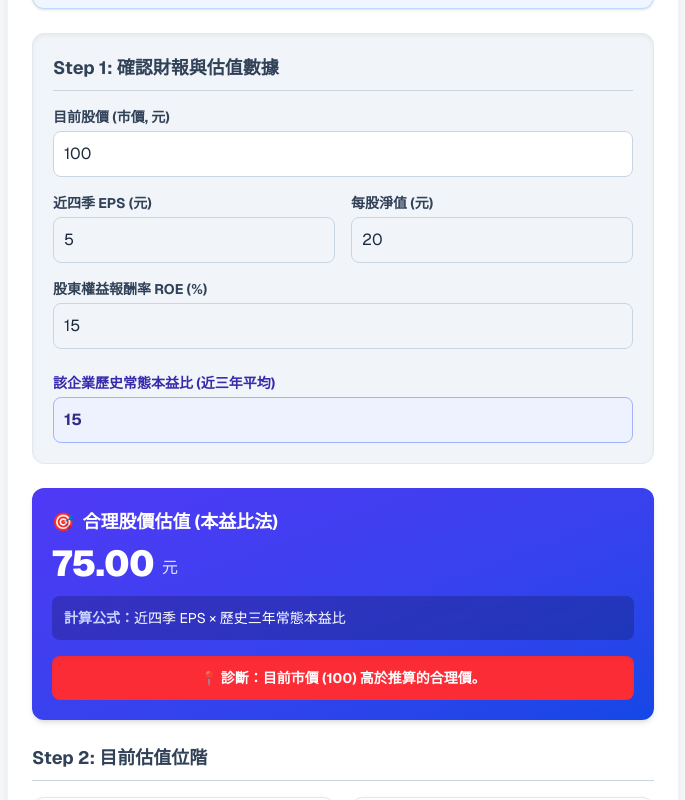
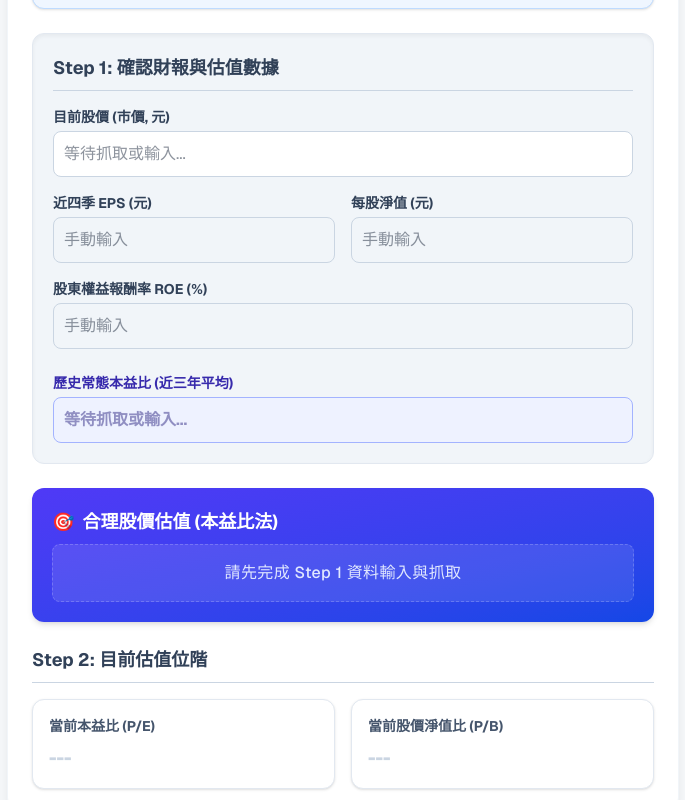
Before and after one commit to Alvin-pq/stock-calculator, a Next.js app: page / in a window 1280 px wide. Shown: the part 240-1040 px from the top of the page, without its empty margins (297-982 px from the left). Built offline with nearby package versions, Linux system fonts and the light colour scheme.

Commit message:
Clear default values and add validation logic

```diff
--- a/src/app/page.tsx
+++ b/src/app/page.tsx
@@ -5,12 +5,12 @@ export default function StockCalculator() {
   const [stockId, setStockId] = useState('2330');
   const [isLoading, setIsLoading] = useState(false);
 
-  // 將原本龐大的淨利、股數，改為直接針對「每股」的財報數據，更符合 API 抓取邏輯
-  const [price, setPrice] = useState(100);
-  const [eps, setEps] = useState(5.0); // 近四季累計 EPS (TTM)
-  const [bvps, setBvps] = useState(20.0); // 每股淨值
-  const [roe, setRoe] = useState(15.0); // 股東權益報酬率
-  const [histPe, setHistPe] = useState(15); // 歷史平均本益比
+  // 【修正重點 1】將預設值全部改為字串空白 ''，避免一開始顯示假數字
+  const [price, setPrice] = useState<number | string>('');
+  const [eps, setEps] = useState<number | string>('');
+  const [bvps, setBvps] = useState<number | string>('');
+  const [roe, setRoe] = useState<number | string>('');
+  const [histPe, setHistPe] = useState<number | string>('');
 
   // 一鍵抓取所有數據
   const fetchAllData = async () => {
@@ -21,21 +21,16 @@ export default function StockCalculator() {
 
     setIsLoading(true);
     try {
-      // 1. 設定時間範圍
       const today = new Date();
-
-      // 抓市價用的日期 (近 14 天)
       const past14Days = new Date();
       past14Days.setDate(today.getDate() - 14);
-
-      // 抓歷史本益比的日期 (近 3 年，約 1000 天)
       const past3Years = new Date();
       past3Years.setFullYear(today.getFullYear() - 3);
 
       const date14Str = past14Days.toISOString().split('T')[0];
       const date3YrStr = past3Years.toISOString().split('T')[0];
 
-      // ====== A. 抓取最新收盤價 ======
+      // A. 抓取最新收盤價
       const priceRes = await fetch(`https://api.finmindtrade.com/api/v4/data?dataset=TaiwanStockPrice&data_id=${stockId}&start_date=${date14Str}`);
       const priceResult = await priceRes.json();
 
@@ -46,31 +41,21 @@ export default function StockCalculator() {
         throw new Error('找不到股價資料');
       }
 
-      // ====== B. 抓取歷史本益比並計算「三年平均」 ======
-      // 註：FinMind 的 TaiwanStockPER 包含每日的本益比
+      // B. 抓取歷史本益比並計算「三年平均」
       const perRes = await fetch(`https://api.finmindtrade.com/api/v4/data?dataset=TaiwanStockPER&data_id=${stockId}&start_date=${date3YrStr}`);
       const perResult = await perRes.json();
 
       if (perResult.msg === 'success' && perResult.data.length > 0) {
-        // 過濾掉 P/E 為 0 或負數的異常極端值
+        // 過濾掉異常極端值
         const validPEs = perResult.data.map((d: any) => d.PER).filter((pe: number) => pe > 0 && pe < 100);
-
         if (validPEs.length > 0) {
-          // 計算算術平均數
           const sumPE = validPEs.reduce((a: number, b: number) => a + b, 0);
           const avgPE = sumPE / validPEs.length;
           setHistPe(Number(avgPE.toFixed(2)));
         }
       }
 
-      /* * ====== C. 抓取財報 EPS (進階概念) ======
-       * 實務上，這裡會呼叫 TaiwanStockFinancialStatements。
-       * 但因為財報 API 的會計科目非常龐雜（包含季報、年報、單季、累計），
-       * 且 FinMind 免費版對複雜財報的存取有時較不穩定，
-       * 此處先保留前端輸入欄位，讓你了解架構。未來可擴充自動相加近四季 EPS 的邏輯。
-       */
-
-      alert(`✅ 成功載入 ${stockId} 數據！\n已自動結算過去三年的「歷史平均本益比」。\n（註：財報 EPS 與淨值請核對最新季報後輸入以保證精確）`);
+      alert(`✅ 成功載入 ${stockId} 最新市價與歷史平均本益比！\n\n⚠️ 提醒：為了確保估值準確，請務必手動查閱財報網站，填入該公司最新的「近四季 EPS」與「每股淨值」。`);
 
     } catch (error) {
       console.error('API 呼叫失敗:', error);
@@ -80,13 +65,20 @@ export default function StockCalculator() {
     }
   };
 
+  // 【修正重點 2】安全轉型與防呆邏輯
+  const numPrice = Number(price) || 0;
+  const numEps = Number(eps) || 0;
+  const numBvps = Number(bvps) || 0;
+  const numHistPe = Number(histPe) || 0;
+
+  // 判斷是否具備足夠的資料進行估值
+  const isDataReady = numPrice > 0 && numEps > 0 && numHistPe > 0;
+
   // 核心計算
-  const pe = price / (eps || 1);
-  const pb = price / (bvps || 1);
-
-  // 合理股價計算 (本益比估價法)
-  const reasonablePrice = eps * histPe;
-  const isUndervalued = price < reasonablePrice;
+  const pe = numEps > 0 ? numPrice / numEps : 0;
+  const pb = numBvps > 0 ? numPrice / numBvps : 0;
+  const reasonablePrice = numEps * numHistPe;
+  const isUndervalued = numPrice < reasonablePrice;
 
   return (
     <div className="min-h-screen bg-slate-50 p-4 font-sans text-slate-800 pb-12">
@@ -94,7 +86,7 @@ export default function StockCalculator() {
         <div className="p-6">
           <h1 className="text-2xl font-black text-center text-slate-800 mb-6 tracking-tight">股票基本面與估值系統</h1>
 
-          {/* 一鍵抓取區 */}
+          {/* 抓取區 */}
           <div className="bg-blue-50 p-5 rounded-xl mb-6 border border-blue-200 shadow-sm">
             <h2 className="text-lg font-bold text-blue-900 mb-3 flex items-center gap-2">
               <span>📡</span> 雲端數據中心 (FinMind API)
@@ -112,37 +104,37 @@ export default function StockCalculator() {
                 disabled={isLoading}
                 className="bg-blue-600 hover:bg-blue-700 text-white font-bold py-2.5 px-4 rounded-lg shadow transition-colors disabled:bg-blue-400 whitespace-nowrap"
               >
-                {isLoading ? '運算中...' : '一鍵全自動抓取'}
+                {isLoading ? '運算中...' : '抓取市價與常態本益比'}
               </button>
             </div>
             <p className="text-xs text-blue-700 mt-2 font-medium">自動載入最新市價，並精算過去 3 年歷史常態本益比。</p>
           </div>
 
-          {/* 輸入與確認區 */}
+          {/* 輸入區 */}
           <div className="bg-slate-100 p-5 rounded-xl mb-6 border border-slate-200 shadow-inner">
             <h2 className="text-lg font-bold text-slate-700 mb-4 border-b border-slate-300 pb-2">Step 1: 確認財報與估值數據</h2>
             <div className="space-y-4">
               <div>
                 <label className="block text-sm font-bold text-slate-700 mb-1">目前股價 (市價, 元)</label>
-                <input type="number" value={price} onChange={e => setPrice(Number(e.target.value))} className="block w-full rounded-lg border-slate-300 p-2.5 border bg-white" />
+                <input type="number" value={price} onChange={e => setPrice(e.target.value)} placeholder="等待抓取或輸入..." className="block w-full rounded-lg border-slate-300 p-2.5 border bg-white" />
               </div>
               <div className="grid grid-cols-2 gap-4">
                 <div>
                   <label className="block text-sm font-bold text-slate-700 mb-1">近四季 EPS (元)</label>
-                  <input type="number" value={eps} onChange={e => setEps(Number(e.target.value))} className="block w-full rounded-lg border-slate-300 p-2.5 border" />
+                  <input type="number" value={eps} onChange={e => setEps(e.target.value)} placeholder="手動輸入" className="block w-full rounded-lg border-slate-300 p-2.5 border" />
                 </div>
                 <div>
                   <label className="block text-sm font-bold text-slate-700 mb-1">每股淨值 (元)</label>
-                  <input type="number" value={bvps} onChange={e => setBvps(Number(e.target.value))} className="block w-full rounded-lg border-slate-300 p-2.5 border" />
+                  <input type="number" value={bvps} onChange={e => setBvps(e.target.value)} placeholder="手動輸入" className="block w-full rounded-lg border-slate-300 p-2.5 border" />
                 </div>
               </div>
               <div>
                 <label className="block text-sm font-bold text-slate-700 mb-1">股東權益報酬率 ROE (%)</label>
-                <input type="number" value={roe} onChange={e => setRoe(Number(e.target.value))} className="block w-full rounded-lg border-slate-300 p-2.5 border" />
+                <input type="number" value={roe} onChange={e => setRoe(e.target.value)} placeholder="手動輸入" className="block w-full rounded-lg border-slate-300 p-2.5 border" />
               </div>
               <div className="pt-2">
-                <label className="block text-sm font-bold text-indigo-800 mb-1">該企業歷史常態本益比 (近三年平均)</label>
-                <input type="number" value={histPe} onChange={e => setHistPe(Number(e.target.value))} className="block w-full rounded-lg border-indigo-300 p-2.5 border bg-indigo-50 font-bold text-indigo-900" />
+                <label className="block text-sm font-bold text-indigo-800 mb-1">歷史常態本益比 (近三年平均)</label>
+                <input type="number" value={histPe} onChange={e => setHistPe(e.target.value)} placeholder="等待抓取或輸入..." className="block w-full rounded-lg border-indigo-300 p-2.5 border bg-indigo-50 font-bold text-indigo-900" />
               </div>
             </div>
           </div>
@@ -152,18 +144,25 @@ export default function StockCalculator() {
             <h2 className="text-lg font-bold mb-2 flex items-center gap-2">
               <span>🎯</span> 合理股價估值 (本益比法)
             </h2>
+
+            {isDataReady ? (
+              <>
                 <div className="flex items-end gap-2 mb-3">
                   <span className="text-4xl font-black tracking-tight">{reasonablePrice.toFixed(2)}</span>
                   <span className="text-indigo-100 mb-1 font-medium">元</span>
                 </div>
-
                 <div className="bg-black/20 p-3 rounded-lg text-sm space-y-1 backdrop-blur-sm">
                   <p><span className="font-bold text-indigo-200">計算公式：</span>近四季 EPS × 歷史三年常態本益比</p>
                 </div>
-
                 <div className={`mt-4 p-3 rounded-lg font-bold text-sm text-center shadow-inner ${isUndervalued ? 'bg-green-500 text-white' : 'bg-red-500 text-white'}`}>
-              📍 診斷：目前市價 ({price}) {isUndervalued ? '低於' : '高於'}推算的合理價。
+                  📍 診斷：目前市價 ({numPrice}) {isUndervalued ? '低於' : '高於'}推算的合理價。
                 </div>
+              </>
+            ) : (
+              <div className="p-4 bg-white/10 rounded-lg text-center border border-white/20 border-dashed">
+                <p className="text-indigo-100 font-medium tracking-wide">請先完成 Step 1 資料輸入與抓取</p>
+              </div>
+            )}
           </div>
 
           {/* 核心指標卡片 */}
@@ -171,11 +170,15 @@ export default function StockCalculator() {
           <div className="grid grid-cols-2 gap-4">
             <div className="p-4 rounded-xl border border-slate-200 bg-white shadow-sm">
               <h3 className="font-bold text-slate-600 text-sm mb-1">當前本益比 (P/E)</h3>
-              <div className="text-2xl font-black text-slate-800">{pe.toFixed(2)} 倍</div>
+              <div className="text-2xl font-black text-slate-800">
+                {numEps > 0 && numPrice > 0 ? `${pe.toFixed(2)} 倍` : <span className="text-slate-300 text-lg">---</span>}
+              </div>
             </div>
             <div className="p-4 rounded-xl border border-slate-200 bg-white shadow-sm">
               <h3 className="font-bold text-slate-600 text-sm mb-1">當前股價淨值比 (P/B)</h3>
-              <div className="text-2xl font-black text-slate-800">{pb.toFixed(2)} 倍</div>
+              <div className="text-2xl font-black text-slate-800">
+                {numBvps > 0 && numPrice > 0 ? `${pb.toFixed(2)} 倍` : <span className="text-slate-300 text-lg">---</span>}
+              </div>
             </div>
           </div>
 
```
Lines whose indentation alone changed are shown as unchanged.
